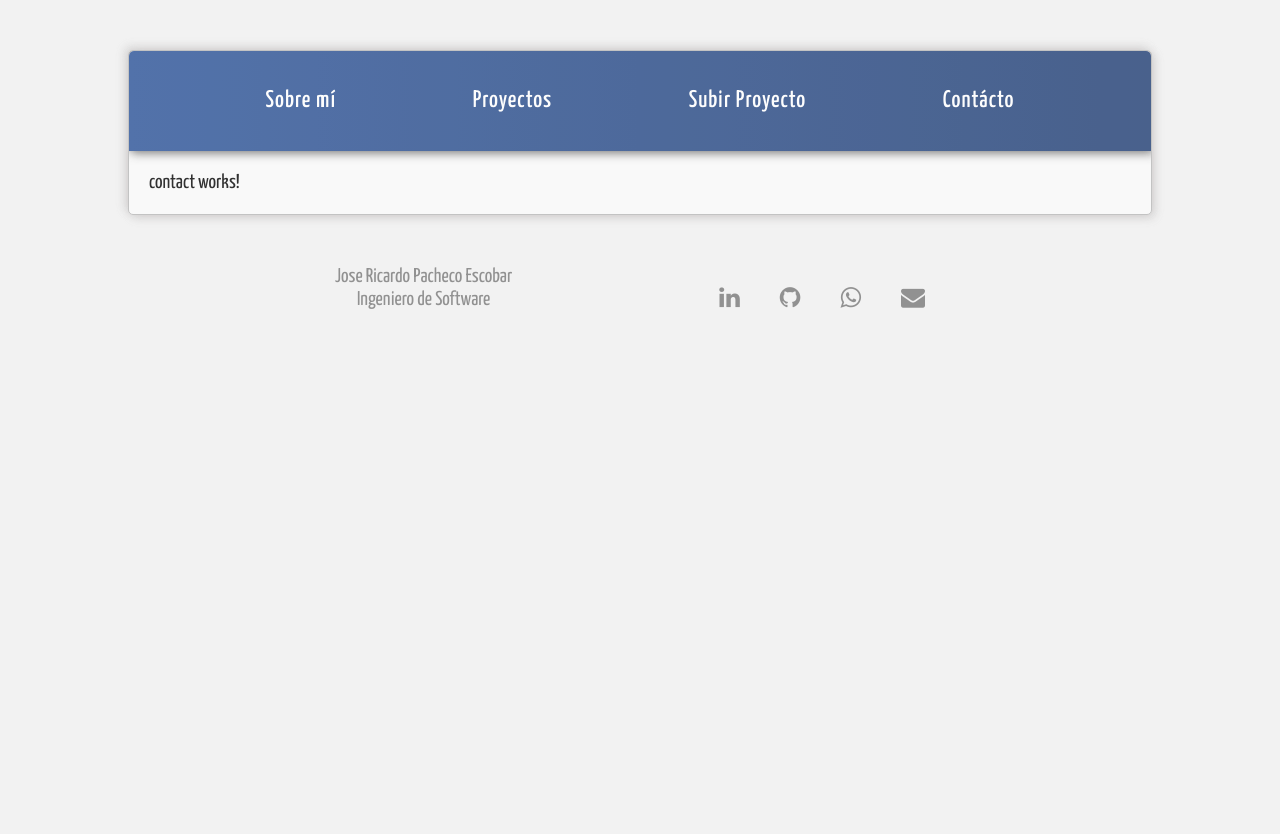
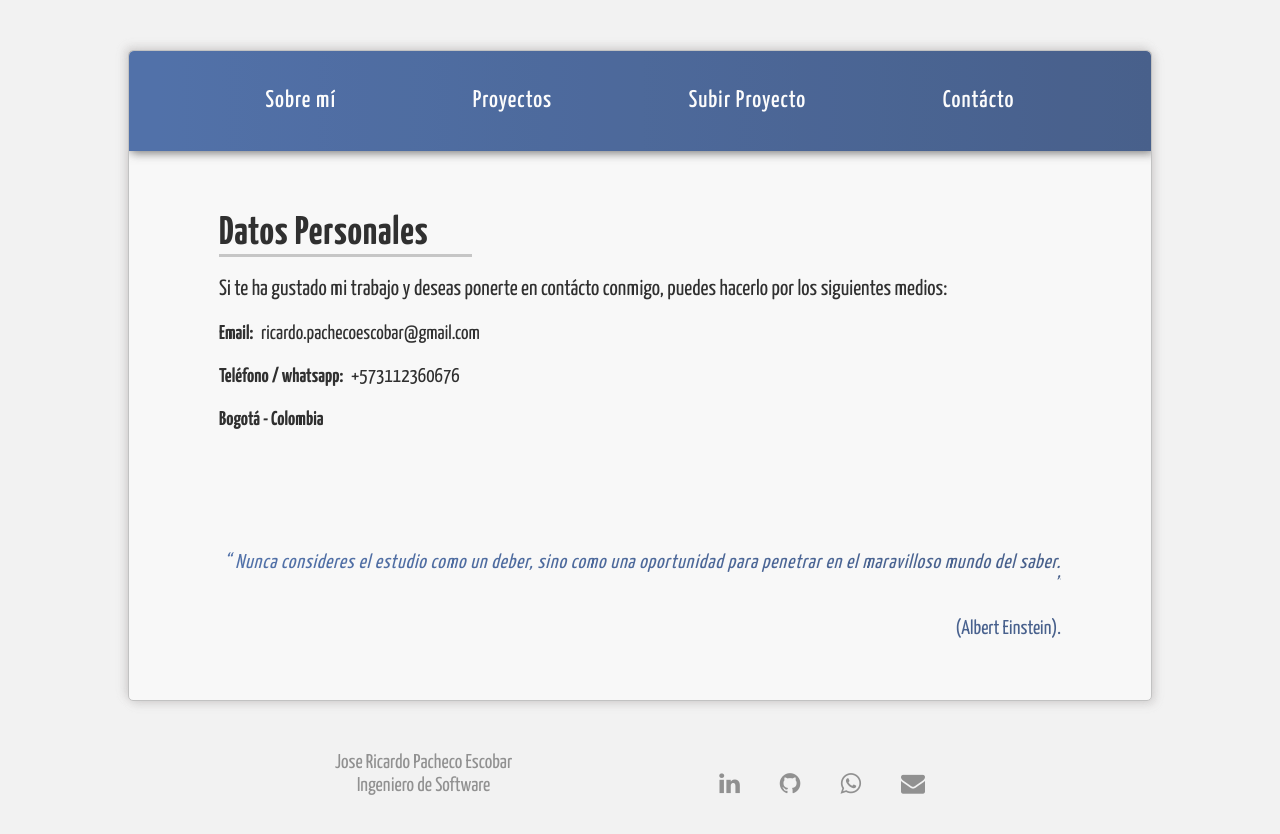
Before and after one commit to JoseRicardoPE/Portafolio-Servicios, an Angular app: page /contacto in a window 1280 px wide. Shown: the top 834 px of the page. Before the commit the page ends 800 px from the top, so only its background shows below. Built offline with nearby package versions, Linux system fonts and the light colour scheme; a web font is replaced by a local one.

Commit message:
Agregando sección de contácto y sus correspondientes estilos CSS

```diff
--- a/src/app/app.component.html
+++ b/src/app/app.component.html
@@ -31,7 +31,7 @@
     <a href="https://api.whatsapp.com/send?phone=+573112360676" class="footer__link" id="footer__link" target="_blank">
       <i class="fa fa-whatsapp"></i>
     </a>
-    <a href="" class="footer__link" id="footer__link" target="_blank">
+    <a href="mailto:ricardo.pachecoescobar@gmail.com" class="footer__link" id="footer__link" target="_blank">
       <i class="fa fa-envelope"></i>
     </a>
   </nav>
--- a/src/app/components/about/about.component.html
+++ b/src/app/components/about/about.component.html
@@ -1,14 +1,14 @@
 <section class="section__name container" id="section__name">
   <h1 class="section__title" id="section__title">{{ title }}</h1>
   <h2 class="section__subtitle" id="section__subtitle">{{ subtitle }}</h2>
-  <a href="#" class="section__mail" id="section__mail" target="_blank">{{ email }}</a>
+  <a href="mailto:{{ email }}" class="section__mail" id="section__mail" target="_blank">{{ email }}</a>
 </section>
 
 <article class="article__about container" id="article__about">
   <h2 class="about" id="about">Sobre mí</h2>
   <p class="about__paragraph about__paragraph--mod" id="about__paragraph">
     Soy ingeniero de software graduado de la universidad politécnico grancolombiano
-    el año 2021, con habilidades en desarrollo web Front-End, maquetado de
+    del año 2022, con habilidades en desarrollo web Front-End, maquetado de
     páginas WEB con HTML5, CSS3, JavaScript, Angular y bases de datos
     relacionales SQL y bases de datos no relacionales NoSQL. Trabajo como
     Independiente desarrollador front-end a partir del 2020.
--- a/src/app/components/contact/contact.component.html
+++ b/src/app/components/contact/contact.component.html
@@ -1 +1,21 @@
-<p>contact works!</p>
+<section class="section__contact container">
+  <h1 class="contact__title">{{ title }}</h1>
+  <div class="contact__content">
+    <p class="contact__paragraph">
+      Si te ha gustado mi trabajo y deseas ponerte en contácto conmigo, puedes
+      hacerlo por los siguientes medios:
+    </p>
+    <p class="contact__email"><span class="email">Email: </span>
+      <a href="mailto:ricardo.pachecoescobar@gmail.com">ricardo.pachecoescobar@gmail.com</a>
+    </p>
+    <p class="contact__phone"><span class="phone">Teléfono / whatsapp: </span>
+      <a href="https://api.whatsapp.com/send?phone=+573112360676" target="_blank">+573112360676</a>
+    </p>
+    <p class="contact__country"><span class="country">Bogotá - Colombia</span></p>
+    <q class="cite">
+      Nunca consideres el estudio como un deber, sino como una oportunidad para
+      penetrar en el maravilloso mundo del saber.
+    </q>
+    <span class="author">(Albert Einstein).</span>
+  </div>
+</section>
--- a/src/app/components/contact/contact.component.ts
+++ b/src/app/components/contact/contact.component.ts
@@ -7,7 +7,11 @@ import { Component, OnInit } from '@angular/core';
 })
 export class ContactComponent implements OnInit {
 
-  constructor() { }
+  public title: string;
+
+  constructor() {
+    this.title = 'Datos Personales'
+  }
 
   ngOnInit(): void {
   }
--- a/src/assets/css/styles.css
+++ b/src/assets/css/styles.css
@@ -95,6 +95,7 @@ body{
     font-weight: 600;
     letter-spacing: 1px;
     border-bottom: 2px solid rgb(128, 128, 128, 0.5);
+    user-select: none;
 }
 
 .section__subtitle,
@@ -106,6 +107,7 @@ body{
     background-clip: text;
     -webkit-background-clip: text;
     -webkit-text-fill-color: transparent;
+    user-select: none;
 }
 
 .article__about{
@@ -128,8 +130,9 @@ body{
     font-weight: bold;
     font-family: 'Times New Roman', Times, serif;
     margin-right: 2px;
-    background-color: rgb(0, 0, 0);
-    padding: 0 5px;
+    text-shadow: 1px 1px 3px rgba(0, 0, 0);
+    /* background-color: rgb(0, 0, 0); */
+    /* padding: 0 2px; */
 }
 
 /* --- Skills --- */
@@ -371,6 +374,82 @@ body{
     color: #01163d;
 }
 
+/* --- Section Contacto --- */
+.section__contact{
+    width: 100%;
+    padding: 40px 70px;
+}
+
+.contact__title{
+    text-align: left;
+    margin-bottom: 20px;
+    font-size: 2rem;
+    font-weight: 700;
+    letter-spacing: 0.8px;
+    position: relative;
+}
+
+.contact__title::after{
+    content: "";
+    width: 30%;
+    height: 3px;
+    position: absolute;
+    bottom: 0;
+    left: 0;
+    background-color: rgb(128, 128, 128, 0.5);
+}
+
+.contact__content{
+    display: flex;
+    flex-direction: column;
+    gap: 1em;
+}
+
+.email, .phone, .country{
+    font-size: 1rem;
+    font-weight: bold;
+    margin-right: 5px;
+}
+
+.contact__email a,
+.contact__phone a{
+    text-decoration: none;
+    color: #000;
+}
+
+.contact__email a:hover,
+.contact__phone a:hover{
+    text-decoration: underline;
+    color: #2a5298;
+}
+
+.cite{
+    margin-top: 100px;
+    text-align: right;
+    font-style: italic;
+    letter-spacing: 0.8px;
+    background-image: -webkit-linear-gradient(to right, #2a5298, #1e3c72);
+    background-image: linear-gradient(to right, #2a5298, #1e3c72);
+    background-clip: text;
+    -webkit-background-clip: text;
+    -webkit-text-fill-color: transparent;
+}
+
+.author{
+    text-align: right;
+    background-image: -webkit-linear-gradient(to right, #2a5298, #1e3c72);
+    background-image: linear-gradient(to right, #2a5298, #1e3c72);
+    background-clip: text;
+    -webkit-background-clip: text;
+    -webkit-text-fill-color: transparent;
+}
+
+.contact__paragraph{
+    font-size: 1.1rem;
+}
+
+
+
 /* --- Footer --- */
 .footer{
     max-width: 1440px;
@@ -387,6 +466,11 @@ body{
     justify-content: center;
     align-items: center;
     margin-bottom: 20px;
+}
+
+.footer__name,
+.footer__job{
+    user-select: none;
 }
 
 .footer__nav{
@@ -406,3 +490,5 @@ body{
 .footer__link i:hover{
     color: #2a5298;
 }
+
+/* --- Responsive Design --- */
```
Also changed, not shown: src/app/components/detail-project/detail-project.component.html (line endings or trailing spaces).
